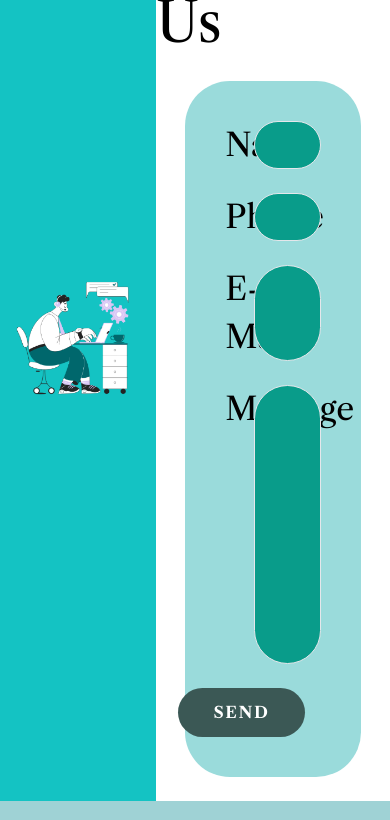
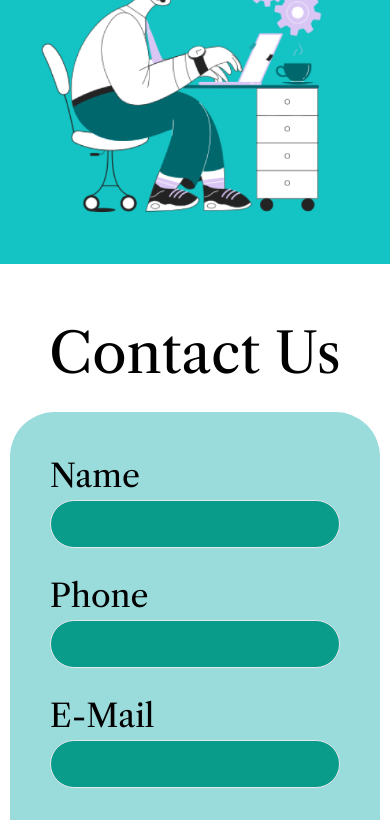
Before and after one commit to mohit-singh-13/EaseText, a React (Vite) app: page / in a window 390 px wide. Shown: the part 1140-1960 px from the top of the page. Built offline with nearby package versions, Linux system fonts and the light colour scheme.

Commit message:
Responsive Contact and Footer

```diff
--- a/src/components/ContactUs.jsx
+++ b/src/components/ContactUs.jsx
@@ -2,12 +2,12 @@ import Form from "./Form"
 
 const ContactUs = () => {
   return (
-    <div className="w-full h-[110vh] flex justify-between">
-      <div className="bg-service w-[40%] flex justify-normal items-center">
-        <img src="/ServiceSupport.png" alt="service" />
+    <div className="w-full 4xl:h-[120vh] max-h-max flex justify-between 4xl:flex-row flex-col items-center 4xl:items-stretch">
+      <div className="bg-service 4xl:w-[40%] flex items-center justify-center w-full">
+        <img src="/ServiceSupport.png" alt="service" className="" />
       </div>
 
-      <div className="w-[60%] flex justify-center items-center flex-col gap-4">
+      <div className="4xl:w-[60%] 2xl:w-[80%] w-full flex justify-center items-center flex-col gap-[1rem] py-[3rem]">
         <h2 className="text-[3.5rem] libre-caslon-text-regular">Contact Us</h2>
         <Form />
       </div>
--- a/src/components/Form.jsx
+++ b/src/components/Form.jsx
@@ -20,25 +20,25 @@ const Form = () => {
   }
 
   return (
-    <div className="bg-[#36B8B880] rounded-[2.8rem] w-[75%] h-[75%] flex flex-col px-[2.5rem] py-[2.5rem] gap-6 libre-caslon-text-regular">
-      <div className="flex">
-        <p className="text-[2rem] w-[30%]">Name</p>
-        <input required type="text" name="name" value={formData.name} onChange={changeHandler} className="bg-[#099C8A] rounded-[4.4rem] w-[70%] px-[1rem] text-white border" />
+    <div className="bg-[#36B8B880] rounded-[2.8rem] md:w-[75%] w-[95%] h-[75% h-[85%] flex flex-col px-[2.5rem] py-[2.5rem] gap-6 libre-caslon-text-regular">
+      <div className="flex flex-col 2xl:flex-row">
+        <p className="text-[2rem] 2xl:w-[30%] w-full">Name</p>
+        <input required type="text" name="name" value={formData.name} onChange={changeHandler} className="bg-[#099C8A] rounded-[4.4rem] 2xl:w-[70%] w-full px-[1rem] h-[3rem] text-white border" />
       </div>
 
-      <div className="flex">
-        <p className="text-[2rem] w-[30%]">Phone</p>
-        <input type="number" name="number" value={formData.number} onChange={changeHandler} className="bg-[#099C8A] rounded-[4.4rem] w-[70%] px-[1rem] text-white border" />
+      <div className="flex flex-col 2xl:flex-row">
+        <p className="text-[2rem] 2xl:w-[30%] w-full">Phone</p>
+        <input type="number" name="number" value={formData.number} onChange={changeHandler} className="bg-[#099C8A] rounded-[4.4rem] 2xl:w-[70%] w-full px-[1rem] h-[3rem] text-white border" />
       </div>
 
-      <div className="flex">
-        <p className="text-[2rem] w-[30%]">E-Mail</p>
-        <input required type="email" name="email" value={formData.email} onChange={changeHandler} className="bg-[#099C8A] rounded-[4.4rem] w-[70%] px-[1rem] text-white border" />
+      <div className="flex flex-col 2xl:flex-row">
+        <p className="text-[2rem] 2xl:w-[30%] w-full">E-Mail</p>
+        <input required type="email" name="email" value={formData.email} onChange={changeHandler} className="bg-[#099C8A] rounded-[4.4rem] 2xl:w-[70%] w-full px-[1rem] h-[3rem] text-white border" />
       </div>
 
-      <div className="flex h-full">
-        <p className="text-[2rem] w-[30%]">Message</p>
-        <textarea required name="message" id="message" value={formData.message} onChange={changeHandler} className="bg-[#099C8A] rounded-[3rem] resize-none w-[70%] text-white px-[1rem] py-[0.5rem] border"></textarea>
+      <div className="flex h-full flex-col 2xl:flex-row">
+        <p className="text-[2rem] 2xl:w-[30%] w-full">Message</p>
+        <textarea required name="message" id="message" value={formData.message} onChange={changeHandler} className="bg-[#099C8A] rounded-[3rem] resize-none 2xl:w-[70%] w-full h-[8rem] text-white px-[1.5rem] py-[0.8rem] border"></textarea>
       </div>
 
       <button className="bg-[#3b5855] rounded-[4.4rem] self-end mr-[1rem] px-[2.2rem] py-[0.8rem] text-white font-bold uppercase tracking-widest">Send</button>
--- a/src/components/HeroSection.jsx
+++ b/src/components/HeroSection.jsx
@@ -5,13 +5,13 @@ const HeroSection = () => {
 
       <div className="relative w-[90%] mx-auto pt-[2rem] h-full flex">
         <div className="flex justify-between items-center z-50 relative h-[85%] w-full 4xl:flex-row flex-col gap-5">
-          <textarea name="input" id="input" placeholder="Type Here..." className="text-[1.3rem] w-[90%] xl:w-[36rem] h-[30rem] rounded-[3.4rem] p-[2rem] bg-white resize-non font-[Inter]">
+          <textarea name="input" id="input" placeholder="Type Here..." className="text-[1.3rem] w-[90%] xl:w-[36rem] h-[30rem] rounded-[3.4rem] p-[2rem] bg-white resize-none font-[Inter]">
           </textarea>
 
-          <textarea name="output" id="output" placeholder="Result..." readOnly className="text-[1.3rem] w-[90%] xl:w-[36rem] h-[30rem] rounded-[3.4rem] p-[2rem] resize-non font-[Inter]">
+          <textarea name="output" id="output" placeholder="Result..." readOnly className="text-[1.3rem] w-[90%] xl:w-[36rem] h-[30rem] rounded-[3.4rem] p-[2rem] resize-none font-[Inter]">
           </textarea>
 
-          <button className="absolute left-[50%] translate-x-[-5rem] bottom-[-4rem] 4xl:bottom-[0%] 5xl:top-[50%] 5xl:bottom-[43%] py-[0.5rem] rounded-[4.4rem] w-[10rem] text-white font-[Inter] border-[2px] border-white cursor-pointer hover:bg-btn hover:text-black hover:font-bold transition-all duration-200">Simplify</button>
+          <button className="absolute left-[50%] translate-x-[-5rem] bottom-[-4rem] 4xl:bottom-[-7%] 5xl:top-[50%] 5xl:bottom-[43%] py-[0.5rem] rounded-[4.4rem] w-[10rem] text-white font-[Inter] border-[2px] border-white cursor-pointer hover:bg-btn hover:text-black hover:font-bold transition-all duration-200">Simplify</button>
         </div>
       </div>
     </div>
--- a/src/components/Navbar.jsx
+++ b/src/components/Navbar.jsx
@@ -34,7 +34,7 @@ const Navbar = () => {
   }
 
   return (
-    <div className="w-[100%] h-[15vh] z-[100] relative flex items-center">
+    <div className="w-[100%] h-[15vh] z-[100] relative flex items-center py-[4rem]">
       <div className="w-[90%] flex items-center justify-between mx-auto relative">
         <div className="flex flex-col w-[35%]">
           <h1 className="font-[Limelight] text-[3rem] lg:text-[4rem]">EaseText</h1>
--- a/src/pages/Home.jsx
+++ b/src/pages/Home.jsx
@@ -5,7 +5,7 @@ import Footer from "../components/Footer"
 
 const Home = () => {
   return (
-    <div className="w-full">
+    <div className="w-full relative">
       <div className="w-full bg-theme relative">
         <Navbar />
       </div>
```
